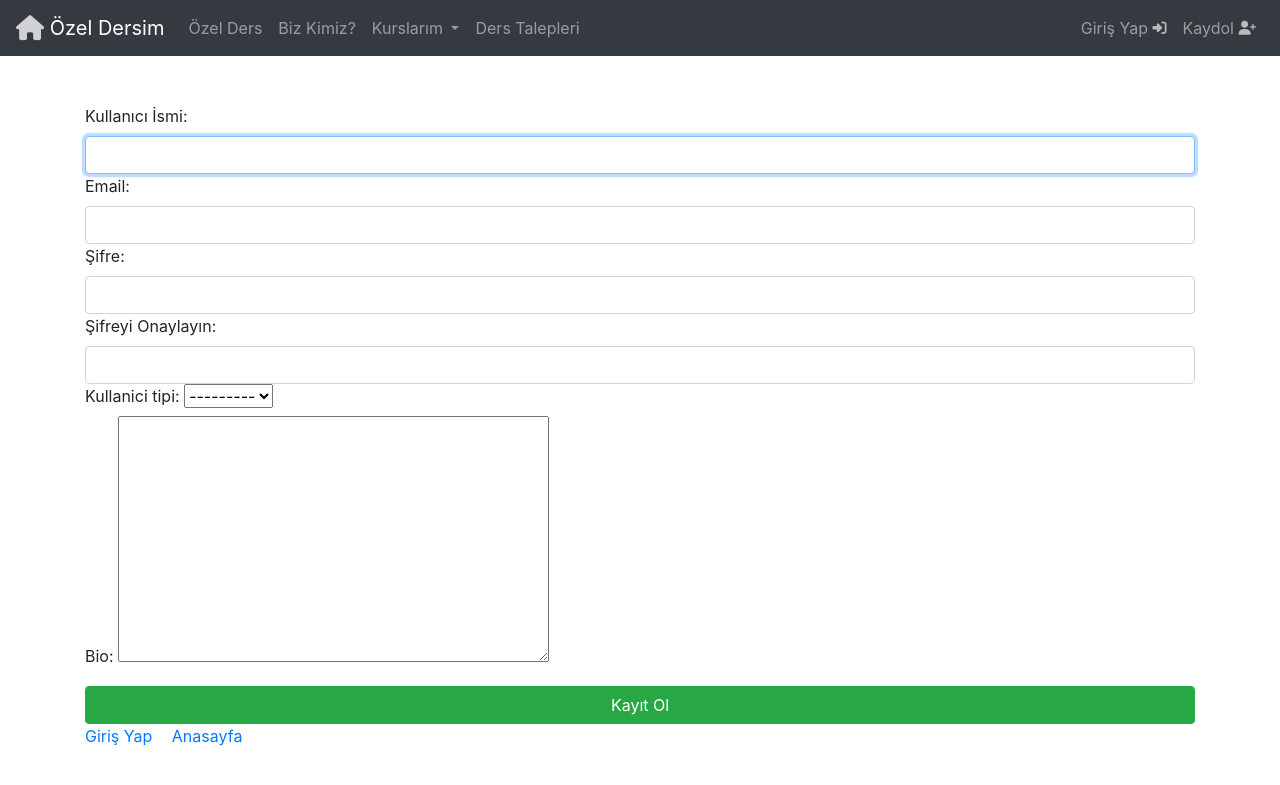
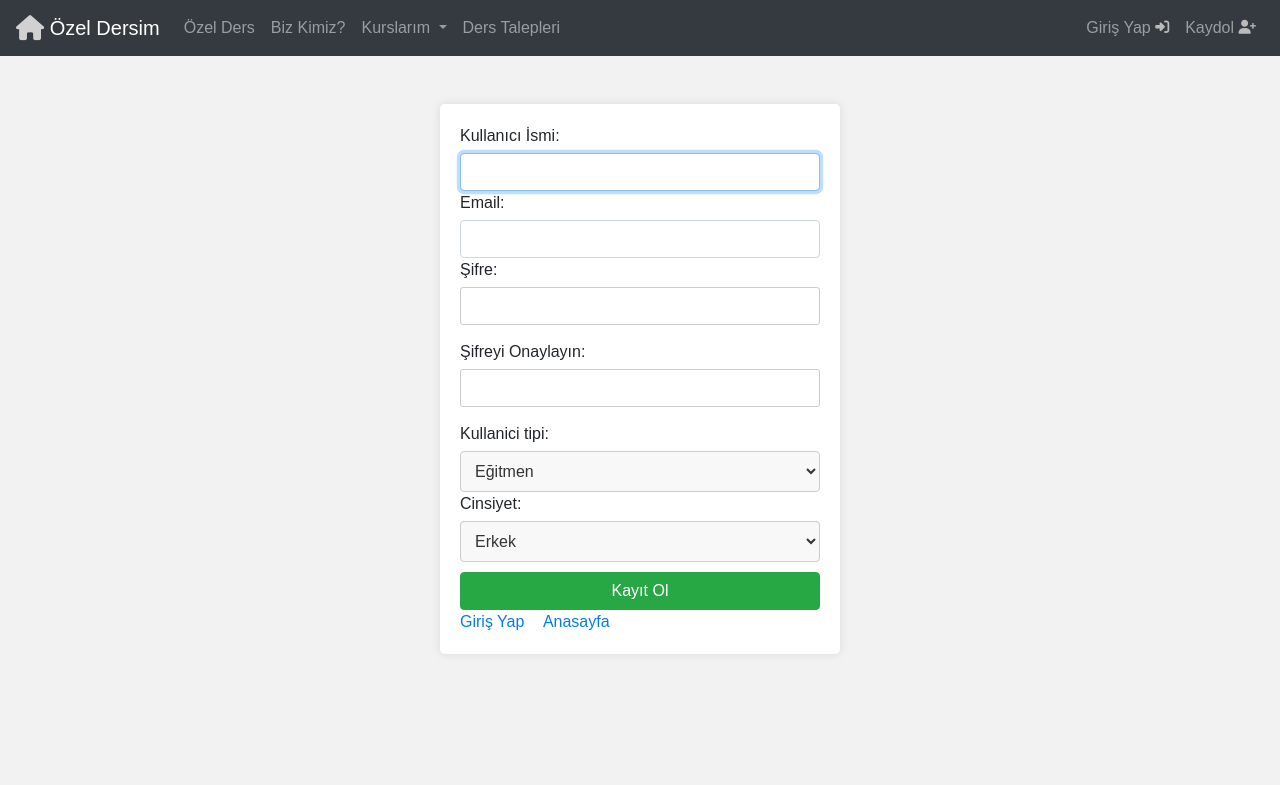
Before and after one commit to CanErenKi/ProjeOzelDers, a Django app: page /register/ in a window 1280 px wide. Shown: the top 785 px of the page. Run offline with Django 5.2, Linux system fonts and the light colour scheme.

Commit message:
pzt register bitti galiba

```diff
--- a/Base/formlar.py
+++ b/Base/formlar.py
@@ -14,14 +14,31 @@
         fields = ['username', 'email', 'password1', 'password2']
 
 class ProfileForm(forms.ModelForm):
-     class Meta:
+    secenek1 = [
+      ('erkek','Erkek'),
+      ('kadin','Kadın'),
+    ]
+    secenek2 = [
+      ('egitmen','Eğitmen'),
+      ('ogrenci','Öğrenci'),
+    ]
+    cinsiyet = forms.ChoiceField(
+      choices=secenek1,
+      widget=forms.Select(attrs={'class': 'form-select'})
+    )
+    kullanici_tipi = forms.ChoiceField(
+      choices=secenek2,
+      widget=forms.Select(attrs={'class': 'form-select'})
+    )
+
+    class Meta:
         model = Profile
-        fields = ['kullanici_tipi', 'bio']
+        fields = ['kullanici_tipi', 'cinsiyet']
 
 class DersTalepleriForm(forms.ModelForm):
     class Meta:
         model = DersTalepleri
-        fields = ['kullanici','isim' , 'ders' , 'talep_notu' , 'min_butce' , 'max_butce' , 'ogrenci_seviyesi']
+        fields = ['isim' , 'ders' , 'talep_notu' , 'min_butce' , 'max_butce' , 'ogrenci_seviyesi']
 
     def __init__(self, *args, **kwargs):
         super().__init__(*args, **kwargs)
@@ -31,7 +48,7 @@
 class EgitmenForm(forms.ModelForm):
     class Meta:
         model = EgitmenProfile
-        fields = ['dersler']
+        exclude = ['profile']
 
 class OgrenciForm(forms.ModelForm):
     class Meta:
--- a/Base/models.py
+++ b/Base/models.py
@@ -5,6 +5,7 @@
 
 class Dil(models.Model):
   dil = models.CharField(max_length=50)
+
   def __str__(self):
     return self.dil
 
@@ -79,7 +80,7 @@
   user = models.OneToOneField(User, null=True, on_delete=models.CASCADE)
   kullanici_tipi = models.CharField(max_length=50,null=False, choices=secenek2)
   bio = models.TextField(max_length=200, null=True,blank=True)
-  #profil_foto = models.ImageField(null=True,blank=True,)
+  #profil_foto = models.ImageField(upload_to='profil_pic/',null=True,blank=True,)
   #Profil Resmi
   #Dogum Tarihi
   #Tel no
@@ -98,7 +99,7 @@
     ('universite', 'Üniversite'),
     ('yukseklisans','Yüksek Lisans'),
   ]
-  profile = models.OneToOneField(Profile, on_delete=models.CASCADE)
+  profile = models.OneToOneField(Profile, on_delete=models.CASCADE, null=True, blank=True)
   seviye = models.CharField(max_length=50, choices=choices)
 
   def __str__(self):
@@ -106,7 +107,6 @@
 
 
 class EgitmenProfile(models.Model):
-  dersler = models.ForeignKey(Ders, on_delete=CASCADE)
   profile = models.OneToOneField(Profile, on_delete=models.CASCADE)
 
   def __str__(self):
--- a/Base/signals.py
+++ b/Base/signals.py
@@ -4,7 +4,7 @@
 from .models import Profile
 
 
-
+'''
 @receiver(post_save, sender=User)
 def create_user_profile(sender, instance, created, **kwargs):
     if created:
@@ -13,3 +13,4 @@
 @receiver(post_save, sender=User)
 def save_user_profile(sender, instance, **kwargs):
     instance.profile.save()
+'''
--- a/Base/views.py
+++ b/Base/views.py
@@ -5,13 +5,13 @@
 from django.contrib.auth import authenticate, login, logout
 from django.contrib.auth.forms import UserCreationForm
 from .formlar import RegisterForm, DersTalepleriForm, ProfileForm, OgrenciForm, EgitmenForm
-from .models import DersTalepleri
+from .models import DersTalepleri, EgitmenProfile, OgrenciProfile
 
 
 def login_page(request):
   sayfa = 'login'
   if request.method == 'POST':
-    username = request.POST.get('username').lower()
+    username = request.POST.get('username')
     password = request.POST.get('password')
 
     try:
@@ -40,42 +40,27 @@
     if request.method == 'POST':
         form = RegisterForm(request.POST)
         profile_form = ProfileForm(request.POST)
-        kullanici_tipi = request.POST.get('kullanici_tipi')
-
         if form.is_valid() and profile_form.is_valid():
             user = form.save()
             profile = profile_form.save(commit=False)
             profile.user = user
             profile.save()
-            if kullanici_tipi == 'ogrenci':
-               ogrenci_formu = OgrenciForm(request.POST)
-               if ogrenci_formu.is_valid:
-                  ogrenci = ogrenci_formu.save(commit=False)
-                  ogrenci.profile = profile
-                  ogrenci.save()
-                  egitmen_formu = EgitmenForm()
-
-            elif kullanici_tipi == 'Eğitmen':
-               egitmen_formu = EgitmenForm(request.POST)
-               if egitmen_formu.is_valid:
-                  egitmen = egitmen_formu.save(commit=False)
-                  egitmen.profile = profile
-                  egitmen.save()
-                  ogrenci_formu = OgrenciForm()
+            if profile.kullanici_tipi == 'egitmen':
+                d = {'profile':profile}
+                egitmen = EgitmenProfile.objects.create(**d)
+                egitmen.save()
+            elif profile.kullanici_tipi == 'ogrenci':
+                d = {'profile':profile}
+                ogrenci = OgrenciProfile.objects.create(**d)
+                ogrenci.save()
             login(request, user)
             return redirect('Home')
     else:
         form = RegisterForm()
         profile_form = ProfileForm()
-        ogrenci_formu = OgrenciForm()
-        egitmen_formu = EgitmenForm()
-        kullanici_tipi = ''
     context = {
        'form': form ,
        'profile_form': profile_form,
-       'egitmen_formu': egitmen_formu,
-       'ogrenci_formu': ogrenci_formu,
-       'kullanici_tipi' : kullanici_tipi
        }
     return render(request, 'Log-Sign.html', context)
 
@@ -100,13 +85,16 @@
 
 
 def TalepOlustur(request):
+    user = request.user
     if request.method == 'POST':
         min=request.POST.get('min_butce')
         max=request.POST.get('max_butce')
         if max >= min:
            form = DersTalepleriForm(request.POST)
            if form.is_valid():
-             form.save()
+             ders_talebi = form.save(commit=False)
+             ders_talebi.kullanici = user
+             ders_talebi.save()
              return redirect('DersTalepleri')
         else:
             messages.error(request,'Minimum bütçe aralığı maksimum bütçe aralığından büyük olamaz')
--- a/Templates/Log-Sign.html
+++ b/Templates/Log-Sign.html
@@ -1,4 +1,4 @@
-{% include 'navbar.html' %} {% if sayfa == 'login' %}
+{% include 'navbar.html' %}
 
 <head>
   <meta charset="UTF-8" />
@@ -65,8 +65,26 @@
     button:hover {
       background-color: #45a049;
     }
+
+
+    .form-select {
+      width: 100%;
+      padding: 10px;
+      border: 1px solid #ccc;
+      border-radius: 4px;
+      background-color: #f8f8f8;
+      font-size: 16px;
+      color: #333;
+    }
+
+    .form-select:focus {
+      border-color: #5b9bd5;
+      box-shadow: 0 0 5px rgba(91, 155, 213, 0.5);
+      outline: none;
+    }
   </style>
 </head>
+{% if sayfa == 'login' %}
 
 <body>
   <div class="container">
@@ -98,11 +116,6 @@
         {% endfor %}
       </ul>
       {% endif %} {{form}} {{ profile_form }}
-      {% if kullanici_tipi == egitmen %}
-      {{egitmen_formu}}
-      {% elif kullanici_tipi == ogrenci %}
-      {{ ogrenci_formu }}
-      {% endif %}
       <button type="input" class="btn btn-success btn-block" style="margin-top: 10px;">Kayıt Ol</button>
     </form>
     <a href="{% url 'login' %}" style="margin-right: 15px;"> Giriş Yap</a>
```
Also changed, not shown: Base/migrations/0012_remove_egitmenprofile_dersler_and_more.py (added), db.sqlite3.
